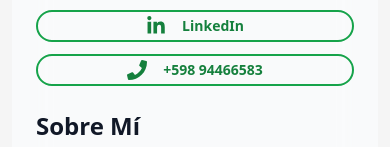
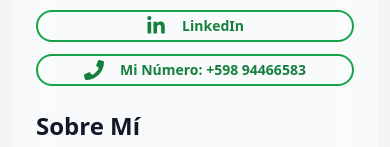
Before and after one commit to Dgeymo/portfolio, a React (Vite) app: page / in a window 390 px wide. Shown: the part 690-837 px from the top of the page. Built offline with nearby package versions, Linux system fonts and the light colour scheme.

Commit message:
Add number phone and action

```diff
--- a/src/components/About.jsx
+++ b/src/components/About.jsx
@@ -4,10 +4,10 @@ import {
   FaLinkedinIn,
   FaFileAlt,
   FaEnvelope,
-  FaPhone,
 } from "react-icons/fa";
 import { useTranslation } from "react-i18next";
 import portada from "../assets/portada.png";
+import CallOrWhatsApp from "./CallOrWhatsApp";
 const About = () => {
   const { t } = useTranslation();
   return (
@@ -82,15 +82,7 @@ const About = () => {
                 </a>
               </li>
               <li className="flex items-center justify-items-center mt-3 md:m-0 md:w-12 h-8 border-green-600 text-green-700 hover:text-gray-50 hover:bg-green-700  dark:border-green-500 border-2 dark:text-green-500 dark:hover:bg-green-500 dark:hover:text-gray-50 rounded-3xl transition-all duration-500">
-                <a
-                  className="w-full flex justify-center items-center"
-                  href="phone:+59894466583"
-                  rel="noopener noreferrer"
-                  title={t("about.call_me")}
-                >
-                  <FaPhone className="text-xl mr-4 md:mr-0" />
-                  <span className="md:hidden inline"> +598 94466583</span>
-                </a>
+                <CallOrWhatsApp className="w-full flex justify-center items-center" />
               </li>
             </ul>
           </div>
--- /dev/null
+++ b/src/components/CallOrWhatsApp.jsx
@@ -0,0 +1,38 @@
+import { useTranslation } from "react-i18next";
+import { FaPhone } from "react-icons/fa";
+function CallOrWhatsApp({ phone = "+59894466583", className = "" }) {
+  const { t } = useTranslation();
+  const handleClick = (e) => {
+    e.preventDefault();
+
+    const ua = navigator.userAgent || "";
+    const isMobile = /Android|iPhone|iPad|iPod|Windows Phone/i.test(ua);
+
+    if (isMobile) {
+      // En móvil, abrir el marcador
+      window.location.href = `tel:${phone}`;
+    } else {
+      // En escritorio, abrir WhatsApp Web
+      // wa.me redirige a WhatsApp Web en desktop y a la app en móvil
+      window.open(
+        `https://wa.me/${phone.replace(/\D/g, "")}`,
+        "_blank",
+        "noopener",
+      );
+    }
+  };
+
+  return (
+    <a
+      href={`tel:${phone}`} // fallback razonable si JS no carga
+      onClick={handleClick}
+      className={className}
+      aria-label={`Contactar al ${phone} (móvil llama, escritorio abre WhatsApp)`}
+    >
+      <FaPhone className="text-xl mr-4 md:mr-0" />
+      <span> {t("about.call_me")}</span>
+    </a>
+  );
+}
+
+export default CallOrWhatsApp;
--- a/src/i18n/locals/en.json
+++ b/src/i18n/locals/en.json
@@ -11,7 +11,7 @@
     "role": "Full Stack Developer",
     "description": "Advanced student of Information Technology Analyst. Experience in creating web applications using modern technologies. I love learning and exploring new tools and frameworks.",
     "download_cv": "Download CV",
-    "call_me": "My Phone Number: +598 94466583"
+    "call_me": "My Number: +598 94466583"
   },
   "technology": {
     "title": "Technologies",
--- a/src/i18n/locals/es.json
+++ b/src/i18n/locals/es.json
@@ -11,7 +11,7 @@
     "role": "Desarrollador Full Stack",
     "description": "Estudiante avanzado de Analista en Tecnologías de la Información. Experiencia en la creación de aplicaciones web utilizando tecnologías modernas. Me encanta aprender y explorar nuevas herramientas y frameworks.",
     "download_cv": "Descargar CV",
-    "call_me": "Mi Número de Teléfono: +598 94466583"
+    "call_me": "Mi Número: +598 94466583"
   },
   "technology": {
     "title": "Tecnologías",
```
